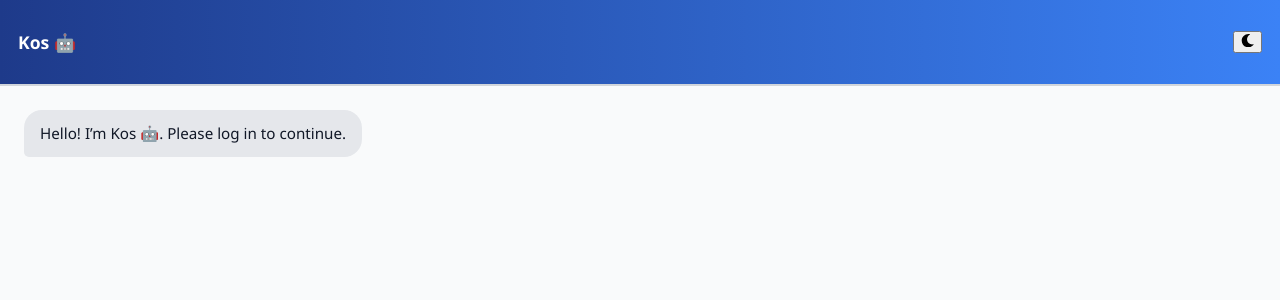
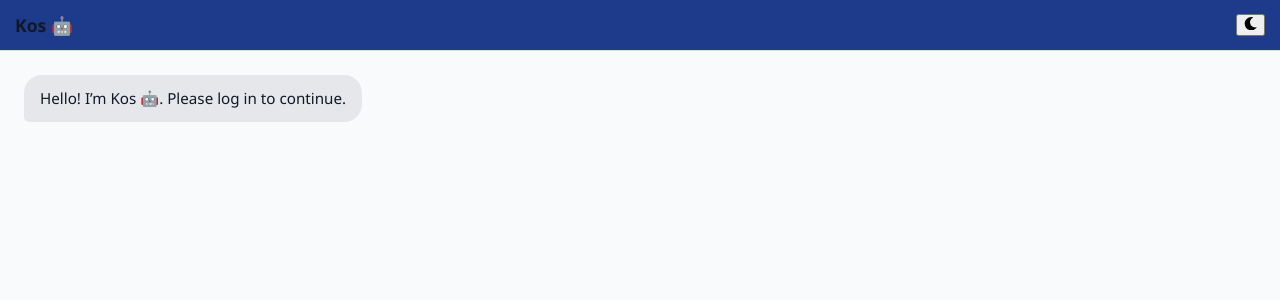
Before and after one commit to DevGloriaa/chatbot, a React (Create React App) app: page /chat in a window 1280 px wide. Shown: the top 300 px of the page. Built offline with nearby package versions, Linux system fonts and the light colour scheme.

Commit message:
fix: reduced size of chat header

```diff
--- a/src/styles/chatbot.css
+++ b/src/styles/chatbot.css
@@ -118,18 +118,19 @@ body,
     display: flex;
     justify-content: space-between;
     align-items: center;
-    padding: 12px 18px;
-    border-bottom: 2px solid #d1d5db;
-    background: linear-gradient(90deg, #1e3a8a, #3b82f6);
+    padding: 5px 15px;
+    border-bottom: 1px solid #ddd;
+    background: var(--bg-color);
     position: sticky;
     top: 0;
     z-index: 1000;
-    height: 60px;
-    color: white;
+    height: 40px;
+    background-color:#1e3a8a ;
 }
 
 .chat-title {
     font-size: 1.1rem;
     font-weight: 600;
+    color: var(--text-color);
     margin: 0;
 }
```
